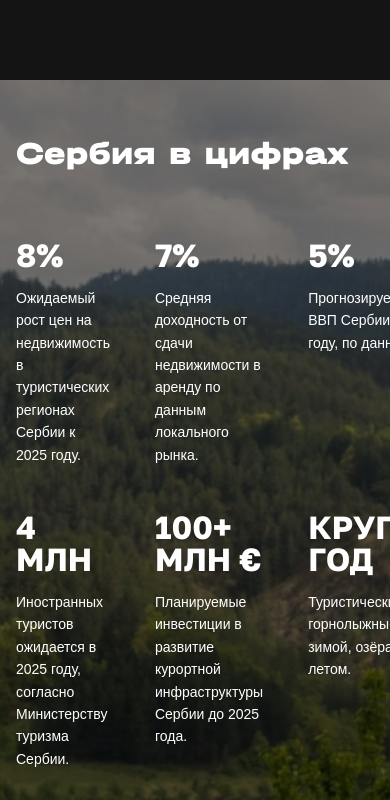
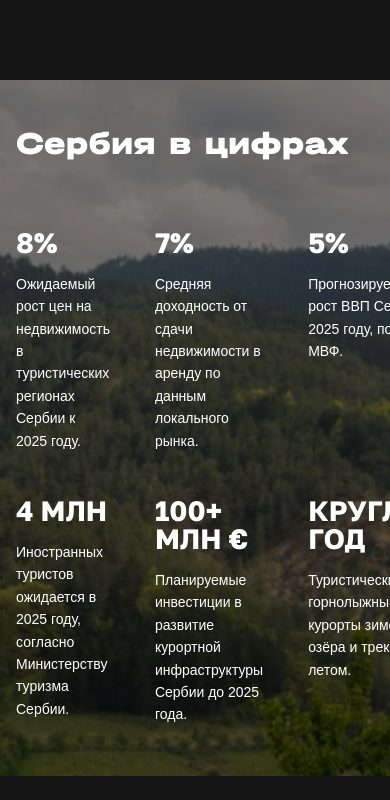
Before and after one commit to XeindsTwo/serbia, a website: page app/index.html in a window 390 px wide. Shown: the part 2364-3164 px from the top of the page. Drawn offline with Linux system fonts and the light colour scheme; a web font is replaced by a local one.

Commit message:
adaptive section

```diff
--- a/app/scss/home/_statistics.scss
+++ b/app/scss/home/_statistics.scss
@@ -3,6 +3,9 @@
   position: relative;
   padding: 55px 0 60px;
   background-image: url("../images/background-serbia.webp");
+  @include r($desktop) {
+    padding: 45px 0 50px;
+  }
 
   &::before {
     @include pseudo;
@@ -27,6 +30,9 @@
     text-transform: uppercase;
     margin-bottom: 16px;
     display: block;
+    @media (max-width: 1100px) {
+      font-size: 28px;
+    }
   }
 
   &__text {
```
Also changed, not shown: app/css/style.min.css, app/images/layout-plan.png (added), app/images/steps/1.png (added), app/images/steps/3.png (added), app/images/steps/4.png (added).
